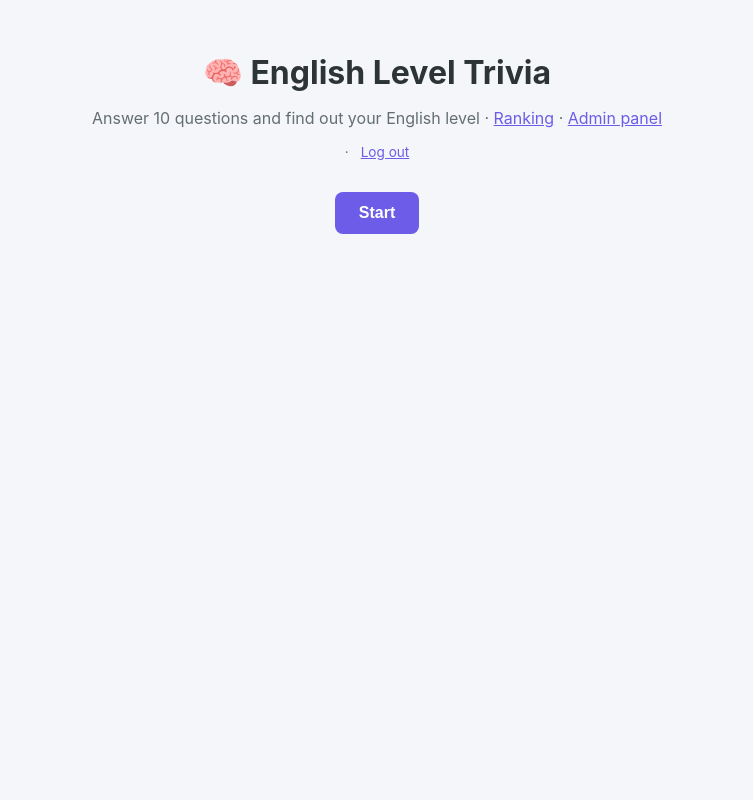
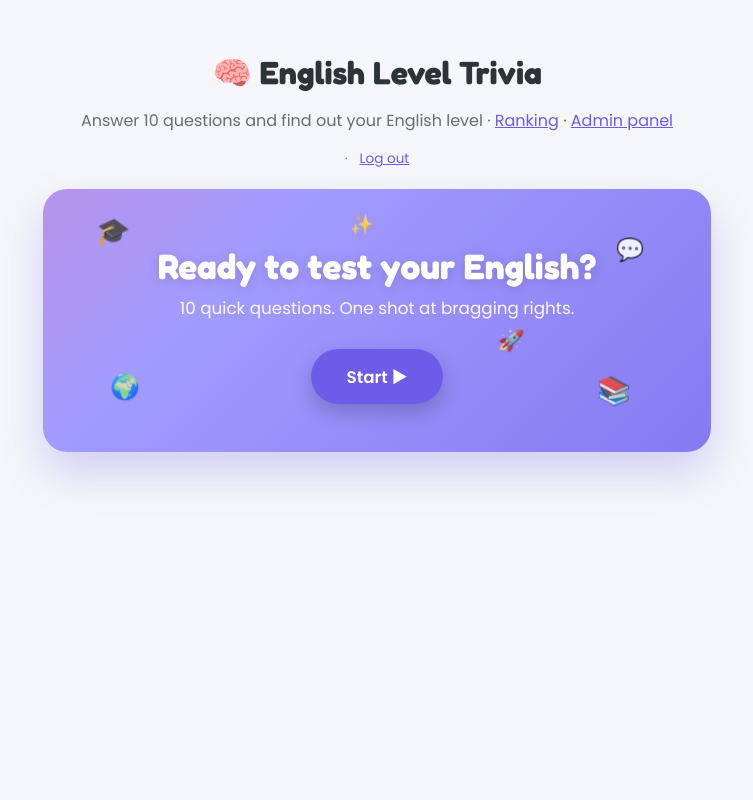
Before and after one commit to rabihaggle/poc-trivia, a Flask app: page / in a window 1280 px wide. Shown: the whole page, without its empty margins (263-1016 px from the left). Run offline with Flask 3, Linux system fonts and the light colour scheme; the visitor is signed in with stand-in values (Sample User, id 1).

Commit message:
Give the landing/start screen a WOW factor and add motivation on results
Adds an animated gradient hero with floating emoji and playful
Fredoka/Poppins fonts for the login and start screens, a live progress
bar during the quiz, and a randomized motivational phrase plus a
confetti burst on good scores when the result screen shows.

```diff
--- a/static/css/style.css
+++ b/static/css/style.css
@@ -13,9 +13,15 @@
 
 body {
   margin: 0;
-  font-family: -apple-system, BlinkMacSystemFont, "Segoe UI", sans-serif;
+  font-family: 'Poppins', -apple-system, BlinkMacSystemFont, "Segoe UI", sans-serif;
   background: var(--bg);
   color: var(--text);
+}
+
+.app-title,
+.hero-title,
+.motivation-text {
+  font-family: 'Fredoka', 'Poppins', sans-serif;
 }
 
 .container {
@@ -53,6 +59,16 @@ body {
   font-size: 1rem;
   cursor: pointer;
   font-weight: 600;
+  font-family: inherit;
+  transition: transform 0.15s ease, box-shadow 0.15s ease, background 0.15s ease;
+}
+
+.btn:hover {
+  transform: translateY(-1px);
+}
+
+.btn:active {
+  transform: translateY(0);
 }
 
 .btn-primary {
@@ -424,3 +440,189 @@ body {
   border-radius: 4px;
   font-size: 0.85rem;
 }
+
+/* Screen transitions */
+.screen:not(.hidden) {
+  animation: fadeInUp 0.4s ease;
+}
+
+@keyframes fadeInUp {
+  from { opacity: 0; transform: translateY(16px); }
+  to { opacity: 1; transform: translateY(0); }
+}
+
+@keyframes popIn {
+  0% { opacity: 0; transform: scale(0.85); }
+  100% { opacity: 1; transform: scale(1); }
+}
+
+/* Hero (landing / start screen) */
+.app-header-compact {
+  margin-bottom: 1.25rem;
+}
+
+.hero {
+  position: relative;
+  overflow: hidden;
+  text-align: center;
+  padding: 3.5rem 1.5rem 3rem;
+  border-radius: 24px;
+  background: linear-gradient(-45deg, #6c5ce7, #a29bfe, #fd79a8, #74b9ff);
+  background-size: 400% 400%;
+  animation: gradientShift 12s ease infinite;
+  box-shadow: 0 20px 40px rgba(108, 92, 231, 0.25);
+}
+
+@keyframes gradientShift {
+  0% { background-position: 0% 50%; }
+  50% { background-position: 100% 50%; }
+  100% { background-position: 0% 50%; }
+}
+
+.hero-title {
+  position: relative;
+  color: white;
+  font-size: 2.2rem;
+  font-weight: 700;
+  margin: 0 0 0.5rem;
+  text-shadow: 0 2px 12px rgba(0, 0, 0, 0.15);
+  animation: popIn 0.6s ease;
+}
+
+.hero-tagline {
+  position: relative;
+  color: rgba(255, 255, 255, 0.95);
+  font-size: 1.05rem;
+  max-width: 420px;
+  margin: 0 auto 1.75rem;
+  animation: fadeInUp 0.7s ease 0.1s both;
+}
+
+.hero .btn-hero {
+  position: relative;
+  animation: fadeInUp 0.7s ease 0.25s both;
+}
+
+.hero-emoji {
+  position: absolute;
+  font-size: 1.7rem;
+  opacity: 0.85;
+  animation: float 5s ease-in-out infinite;
+  pointer-events: none;
+  user-select: none;
+}
+
+.hero-emoji-1 { top: 12%; left: 8%; animation-delay: 0s; }
+.hero-emoji-2 { top: 18%; right: 10%; animation-delay: 0.6s; font-size: 1.4rem; }
+.hero-emoji-3 { bottom: 18%; left: 10%; animation-delay: 1.2s; font-size: 1.5rem; }
+.hero-emoji-4 { top: 8%; left: 46%; animation-delay: 1.8s; font-size: 1.2rem; }
+.hero-emoji-5 { bottom: 14%; right: 12%; animation-delay: 2.4s; }
+.hero-emoji-6 { bottom: 34%; right: 28%; animation-delay: 0.3s; font-size: 1.3rem; }
+
+@keyframes float {
+  0%, 100% { transform: translateY(0) rotate(0deg); }
+  50% { transform: translateY(-14px) rotate(8deg); }
+}
+
+.btn-hero {
+  font-size: 1.05rem;
+  padding: 0.9rem 2.2rem;
+  border-radius: 999px;
+  box-shadow: 0 8px 20px rgba(0, 0, 0, 0.2);
+}
+
+.btn-hero:hover {
+  transform: translateY(-3px) scale(1.03);
+  box-shadow: 0 12px 24px rgba(0, 0, 0, 0.25);
+}
+
+.btn-pulse {
+  animation: pulse 2s ease infinite;
+}
+
+@keyframes pulse {
+  0%, 100% { box-shadow: 0 8px 20px rgba(0, 0, 0, 0.2), 0 0 0 0 rgba(255, 255, 255, 0.5); }
+  50% { box-shadow: 0 8px 20px rgba(0, 0, 0, 0.2), 0 0 0 10px rgba(255, 255, 255, 0); }
+}
+
+/* Quiz progress */
+.quiz-meta {
+  text-align: center;
+  margin-bottom: 1.25rem;
+}
+
+.level-pill {
+  display: inline-block;
+  background: var(--primary);
+  color: white;
+  font-weight: 700;
+  font-size: 0.8rem;
+  letter-spacing: 0.02em;
+  padding: 0.3rem 0.9rem;
+  border-radius: 999px;
+  margin-bottom: 0.6rem;
+}
+
+.progress-track {
+  background: #e4e2f7;
+  border-radius: 999px;
+  height: 0.5rem;
+  overflow: hidden;
+  margin: 0 auto 0.4rem;
+  max-width: 320px;
+}
+
+.progress-fill {
+  height: 100%;
+  width: 0%;
+  background: linear-gradient(90deg, var(--primary), #a29bfe);
+  border-radius: 999px;
+  transition: width 0.3s ease;
+}
+
+.progress-text {
+  display: block;
+  font-size: 0.8rem;
+  color: #636e72;
+}
+
+/* Result screen */
+.motivation-text {
+  font-size: 1.4rem;
+  font-weight: 600;
+  margin: 0 0 0.75rem;
+  animation: popIn 0.5s ease;
+}
+
+.score-text {
+  font-size: 1.1rem;
+  font-weight: 600;
+}
+
+/* Confetti */
+.confetti-container {
+  position: fixed;
+  inset: 0;
+  pointer-events: none;
+  overflow: hidden;
+  z-index: 999;
+}
+
+.confetti-piece {
+  position: absolute;
+  top: -10px;
+  width: 8px;
+  height: 14px;
+  border-radius: 2px;
+  opacity: 0.9;
+  animation-name: confettiFall;
+  animation-timing-function: linear;
+  animation-fill-mode: forwards;
+}
+
+@keyframes confettiFall {
+  to {
+    transform: translateY(110vh) rotate(720deg);
+    opacity: 0.4;
+  }
+}
--- a/static/js/game.js
+++ b/static/js/game.js
@@ -2,14 +2,73 @@ const startBtn = document.getElementById('start-btn');
 const startScreen = document.getElementById('start-screen');
 const quizForm = document.getElementById('quiz-form');
 const quizLevelText = document.getElementById('quiz-level-text');
+const progressFill = document.getElementById('progress-fill');
+const progressText = document.getElementById('progress-text');
 const questionsList = document.getElementById('questions-list');
 const resultScreen = document.getElementById('result-screen');
+const motivationText = document.getElementById('motivation-text');
 const scoreText = document.getElementById('score-text');
 const levelInfo = document.getElementById('level-info');
 const reviewList = document.getElementById('review-list');
 const retryBtn = document.getElementById('retry-btn');
+const confettiContainer = document.getElementById('confetti-container');
+
+const MOTIVATION_PHRASES = {
+  high: [
+    "🔥 You're on fire!",
+    '🌟 Absolutely amazing!',
+    '🏆 Outstanding performance!',
+    "🚀 You're unstoppable!",
+    '🎯 Nailed it!',
+  ],
+  mid: [
+    '💪 Great job!',
+    '👏 Well done!',
+    '✨ Impressive work!',
+    '📈 Solid progress!',
+    '🙌 Nice one!',
+  ],
+  low: [
+    '🌱 Every expert was once a beginner!',
+    '💡 Practice makes progress!',
+    "🎯 Keep going, you've got this!",
+    '📚 Learning is a journey — enjoy it!',
+    '🧩 One piece at a time!',
+  ],
+};
+
+const CONFETTI_COLORS = ['#6c5ce7', '#fd79a8', '#74b9ff', '#ffeaa7', '#55efc4'];
 
 let currentQuiz = [];
+
+function pickMotivation(score) {
+  const tier = score >= 8 ? 'high' : score >= 5 ? 'mid' : 'low';
+  const phrases = MOTIVATION_PHRASES[tier];
+  return phrases[Math.floor(Math.random() * phrases.length)];
+}
+
+function launchConfetti() {
+  if (!confettiContainer) return;
+  for (let i = 0; i < 40; i++) {
+    const piece = document.createElement('div');
+    piece.className = 'confetti-piece';
+    piece.style.left = `${Math.random() * 100}%`;
+    piece.style.background = CONFETTI_COLORS[Math.floor(Math.random() * CONFETTI_COLORS.length)];
+    piece.style.animationDuration = `${2 + Math.random() * 1.5}s`;
+    piece.style.animationDelay = `${Math.random() * 0.4}s`;
+    confettiContainer.appendChild(piece);
+    setTimeout(() => piece.remove(), 4200);
+  }
+}
+
+function updateProgress() {
+  const total = currentQuiz.length || 10;
+  const answered = currentQuiz.filter(q =>
+    quizForm.querySelector(`input[name="question-${q.question_id}"]:checked`)
+  ).length;
+  progressFill.style.width = `${(answered / total) * 100}%`;
+  progressText.textContent = `${answered} / ${total} answered`;
+}
 
 async function loadQuiz() {
   const res = await fetch('/api/quiz');
@@ -25,6 +84,7 @@ async function loadQuiz() {
   currentQuiz = data.questions;
   quizLevelText.textContent = `Level: ${data.level}`;
   renderQuiz();
+  updateProgress();
 }
 
 function renderQuiz() {
@@ -55,6 +115,8 @@ function renderQuiz() {
     questionsList.appendChild(block);
   });
 }
+
+questionsList.addEventListener('change', updateProgress);
 
 startBtn.addEventListener('click', async () => {
   startScreen.classList.add('hidden');
@@ -89,6 +151,7 @@ function showResult(data) {
   quizForm.classList.add('hidden');
   resultScreen.classList.remove('hidden');
   scoreText.textContent = `Score: ${data.score} / ${data.total}`;
+  motivationText.textContent = pickMotivation(data.score);
 
   if (data.leveled_up) {
     levelInfo.textContent = `🎉 Level ${data.level} passed! You leveled up to ${data.next_level}.`;
@@ -99,6 +162,10 @@ function showResult(data) {
   } else {
     levelInfo.textContent = `Your English level: ${data.level}. Score 7 or more to level up next time.`;
     levelInfo.className = 'level-info';
+  }
+
+  if (data.score >= 7) {
+    launchConfetti();
   }
 
   reviewList.innerHTML = '';
--- a/templates/base.html
+++ b/templates/base.html
@@ -4,6 +4,9 @@
   <meta charset="UTF-8">
   <meta name="viewport" content="width=device-width, initial-scale=1.0">
   <title>{% block title %}Trivia{% endblock %}</title>
+  <link rel="preconnect" href="https://fonts.googleapis.com">
+  <link rel="preconnect" href="https://fonts.gstatic.com" crossorigin>
+  <link href="https://fonts.googleapis.com/css2?family=Fredoka:wght@500;600;700&family=Poppins:wght@400;500;600;700&display=swap" rel="stylesheet">
   <link rel="stylesheet" href="{{ url_for('static', filename='css/style.css') }}">
 </head>
 <body>
--- a/templates/index.html
+++ b/templates/index.html
@@ -1,42 +1,64 @@
 {% extends "base.html" %}
 {% block title %}English Level Trivia{% endblock %}
 {% block content %}
+<div id="confetti-container" class="confetti-container" aria-hidden="true"></div>
 <div class="container">
-  <header class="app-header">
-    <h1>🧠 English Level Trivia</h1>
-    {% if session.user %}
+  {% if session.user %}
+  <header class="app-header app-header-compact">
+    <h1 class="app-title">🧠 English Level Trivia</h1>
     <p class="subtitle">
       Answer 10 questions and find out your English level ·
       <a href="{{ url_for('ranking') }}">Ranking</a> ·
       <a href="{{ url_for('admin') }}">Admin panel</a>
     </p>
     {% include "_user_bar.html" %}
-    {% else %}
-    <p class="subtitle">Sign in with Google to play and appear on the ranking.</p>
-    {% endif %}
   </header>
 
-  {% if session.user %}
   <div id="start-screen" class="screen">
-    <button id="start-btn" class="btn btn-primary">Start</button>
+    <div class="hero">
+      <span class="hero-emoji hero-emoji-1">🎓</span>
+      <span class="hero-emoji hero-emoji-2">💬</span>
+      <span class="hero-emoji hero-emoji-3">🌍</span>
+      <span class="hero-emoji hero-emoji-4">✨</span>
+      <span class="hero-emoji hero-emoji-5">📚</span>
+      <span class="hero-emoji hero-emoji-6">🚀</span>
+      <h2 class="hero-title">Ready to test your English?</h2>
+      <p class="hero-tagline">10 quick questions. One shot at bragging rights.</p>
+      <button id="start-btn" class="btn btn-primary btn-hero btn-pulse">Start ▶</button>
+    </div>
   </div>
 
   <form id="quiz-form" class="screen hidden">
-    <p id="quiz-level-text" class="subtitle"></p>
+    <div class="quiz-meta">
+      <span id="quiz-level-text" class="level-pill"></span>
+      <div class="progress-track"><div id="progress-fill" class="progress-fill"></div></div>
+      <span id="progress-text" class="progress-text">0 / 10 answered</span>
+    </div>
     <div id="questions-list"></div>
     <button type="submit" class="btn btn-primary">Finish</button>
   </form>
 
   <div id="result-screen" class="screen hidden">
+    <p id="motivation-text" class="motivation-text"></p>
     <h2>Result</h2>
-    <p id="score-text"></p>
+    <p id="score-text" class="score-text"></p>
     <p id="level-info" class="level-info"></p>
     <div id="review-list"></div>
     <button id="retry-btn" class="btn btn-secondary">Play again</button>
   </div>
   {% else %}
   <div class="screen login-screen">
-    <a href="{{ url_for('login') }}" class="btn btn-google">Sign in with Google</a>
+    <div class="hero">
+      <span class="hero-emoji hero-emoji-1">🎓</span>
+      <span class="hero-emoji hero-emoji-2">💬</span>
+      <span class="hero-emoji hero-emoji-3">🌍</span>
+      <span class="hero-emoji hero-emoji-4">✨</span>
+      <span class="hero-emoji hero-emoji-5">📚</span>
+      <span class="hero-emoji hero-emoji-6">🚀</span>
+      <h1 class="hero-title">English Level Trivia</h1>
+      <p class="hero-tagline">Discover your English level in under 2 minutes — one fun question at a time.</p>
+      <a href="{{ url_for('login') }}" class="btn btn-google btn-hero">Sign in with Google</a>
+    </div>
   </div>
   {% endif %}
 </div>
```
